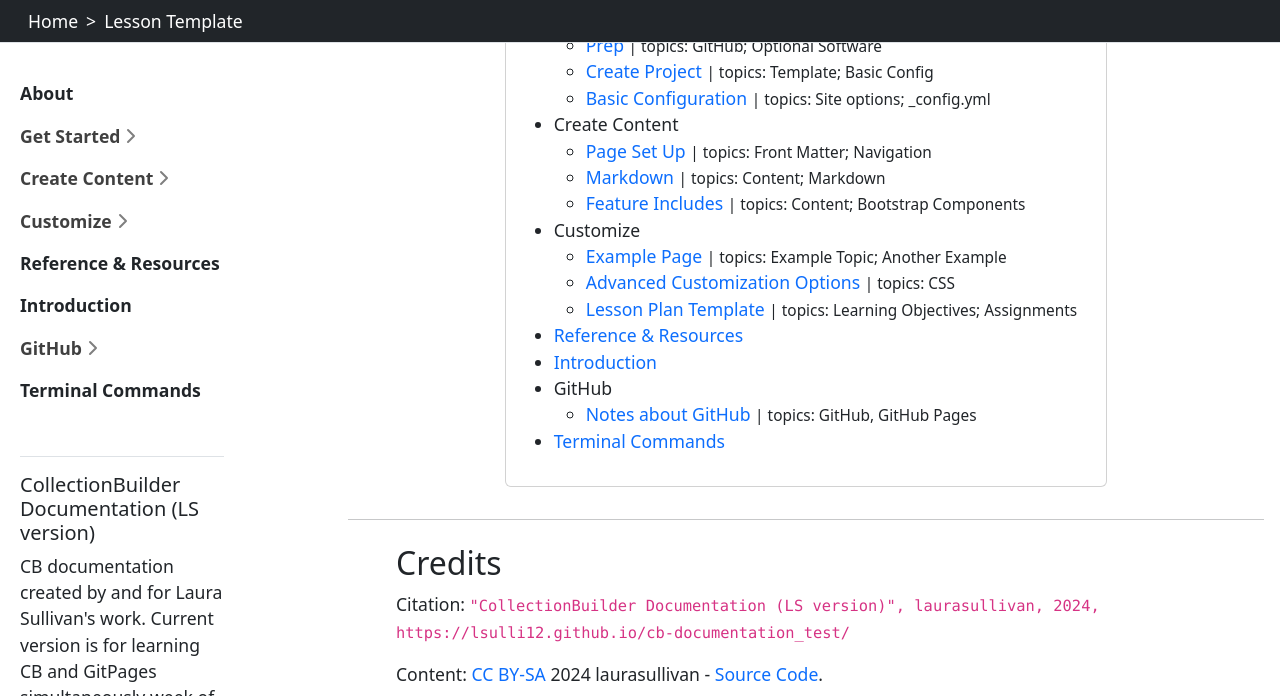
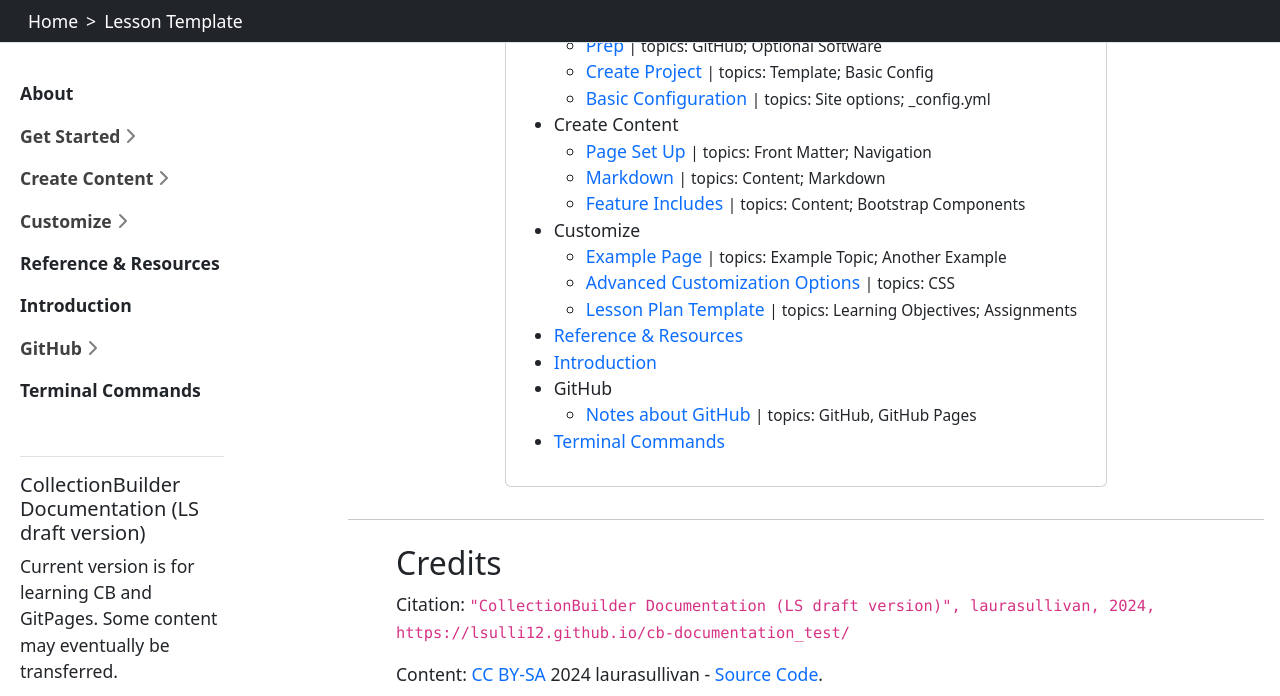
Before and after one commit to lsulli12/cb-documentation_test, a Jekyll site: the page built from index.md, in a window 1280 px wide and 900 px high, scrolled down 981 px, cut to the strip 0-696 px from the top of the window. Built offline with Jekyll 4.4.1, drawn with Linux system fonts in a browser that asks for light colours; some of the changed text lies outside the part shown.

Commit message:
content changes

```diff
--- a/_config.yml
+++ b/_config.yml
@@ -11,16 +11,16 @@
 # SITE SETTINGS
 #
 # title appears in the header
-title: CollectionBuilder Documentation (LS version)
+title: CollectionBuilder Documentation (LS draft version)
 # title-icon appears in the header to give some pizazz (leave blank for none)
 # choose from Bootstrap Icons in _includes/bootstrap-icons
 # find names on https://icons.getbootstrap.com/ (or look in "_includes/bootstrap-icons")
 # some options: code-slash file-code gear tools lightblub book bookmark-star
 title-icon: code-slash
 # description appears in sidebar footer
-description: "CB documentation created by and for Laura Sullivan's work. Current version is for learning CB and GitPages simultaneously week of 7/22/2024."
+description: "Current version is for learning CB and GitPages. Some content may eventually be transferred."
 # keywords for meta tags used by search engines
-keywords: "documentation, collectionbuilder, test site"
+keywords: "documentation, collectionbuilder, ISU digital collections"
 # image for meta tags, will appear when sharing link on social media
 featured-image: "/images/uidaho-workshop.jpg"
 
```
